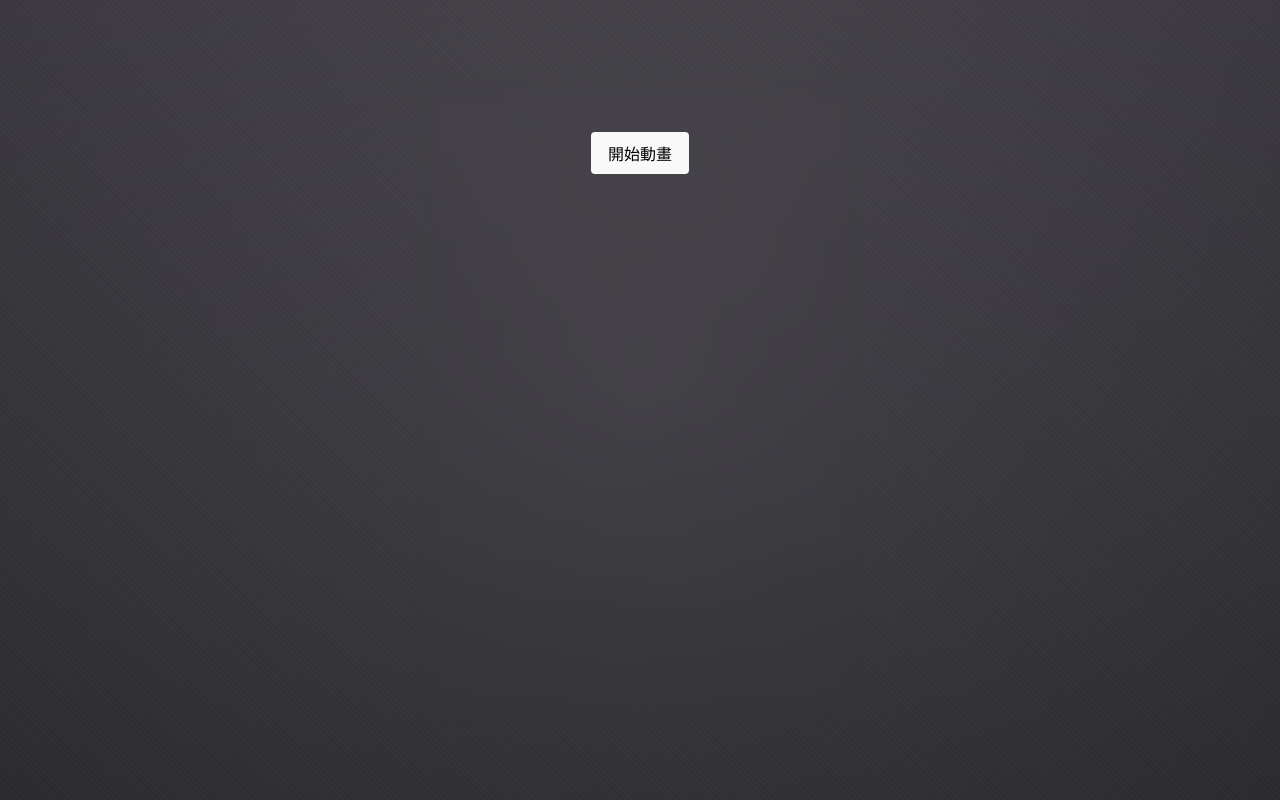
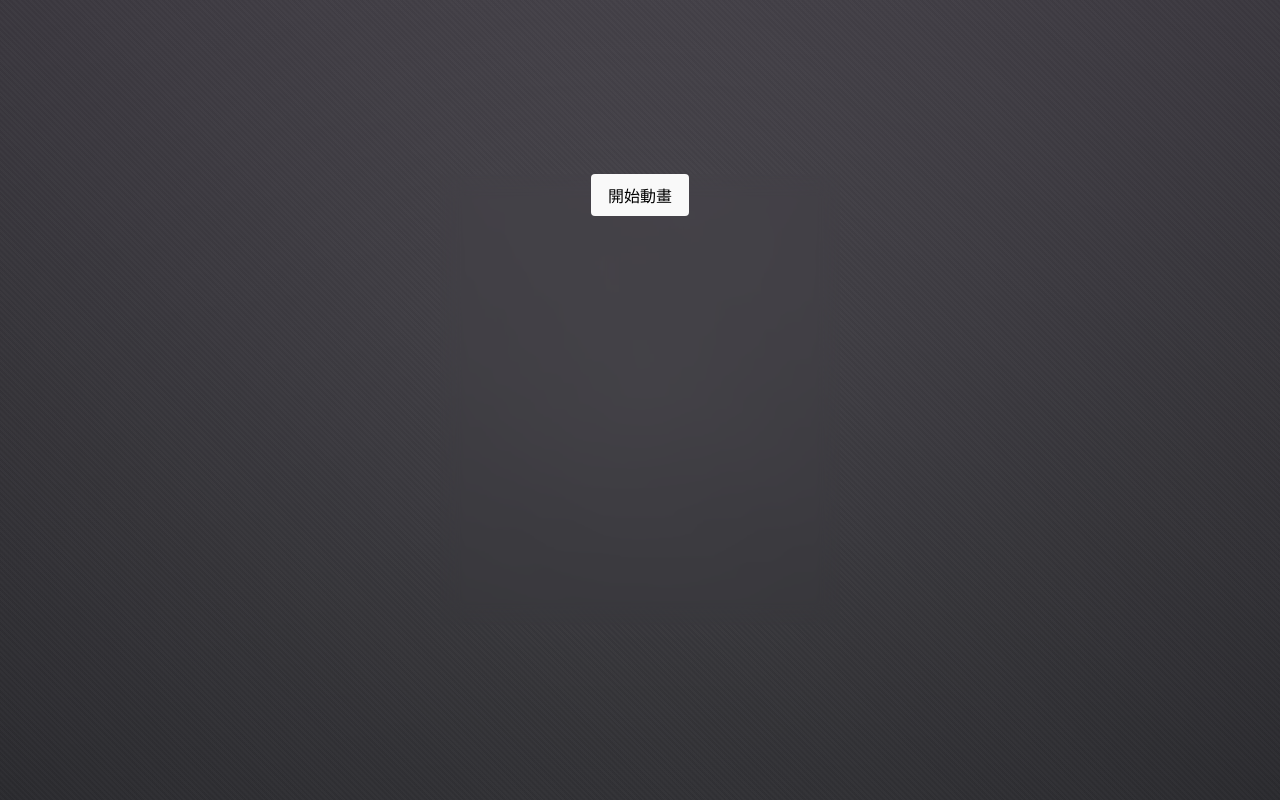
Before and after one commit to a23246542/bonus-demo, a React (Vite) app: page / in a window 1280 px wide. Built offline with nearby package versions, Linux system fonts and the light colour scheme.

Commit message:
style: adjust layout and spacing in App.css and BonusBackground component

```diff
--- a/src/App.css
+++ b/src/App.css
@@ -1,7 +1,10 @@
+* {
+  box-sizing: border-box;
+}
+
 #root {
   max-width: 1280px;
   margin: 0 auto;
-  padding: 2rem;
   text-align: center;
   position: relative;
   z-index: 1;
@@ -15,8 +18,9 @@
   /* border-radius: 12px;
   box-shadow: 0 0 25px rgba(0, 0, 0, 0.6), 0 0 10px rgba(124, 77, 255, 0.3),
     inset 0 0 15px rgba(255, 255, 255, 0.05); */
-  padding: 1.5rem;
-  overflow: hidden;
+  width: 100%;
+  max-width: 400px;
+  /* overflow: hidden; */
   position: relative;
   /* border: 1px solid rgba(255, 255, 255, 0.1); */
 }
--- a/src/components/AnimationDemo.tsx
+++ b/src/components/AnimationDemo.tsx
@@ -160,7 +160,7 @@ const AnimationDemo: React.FC = () => {
         <div
           style={{
             position: "absolute",
-            top: 0,
+            top: "-25px",
             left: 0,
             width: "100%",
             height: "100%",
@@ -219,7 +219,7 @@ const AnimationDemo: React.FC = () => {
             {/* 金幣數字在紫色背景區塊 */}
             <div
               style={{
-                // marginTop: "5%", // 金幣與骰子間距
+                marginTop: "3%", // 金幣與骰子間距
                 width: "100%",
                 display: "flex",
                 justifyContent: "center",
--- a/src/components/BonusBackground.tsx
+++ b/src/components/BonusBackground.tsx
@@ -27,7 +27,7 @@ const BonusBackground: React.FC<BonusBackgroundProps> = ({
     initial="hidden"
     animate={isVisible ? "visible" : "hidden"}
     variants={backgroundVariants}
-    style={{ width: "100%", maxWidth: 400 }}
+    style={{ width: "80%", maxWidth: 400 }}
     onAnimationComplete={isVisible ? onAnimationComplete : undefined}
   />
 );
```
